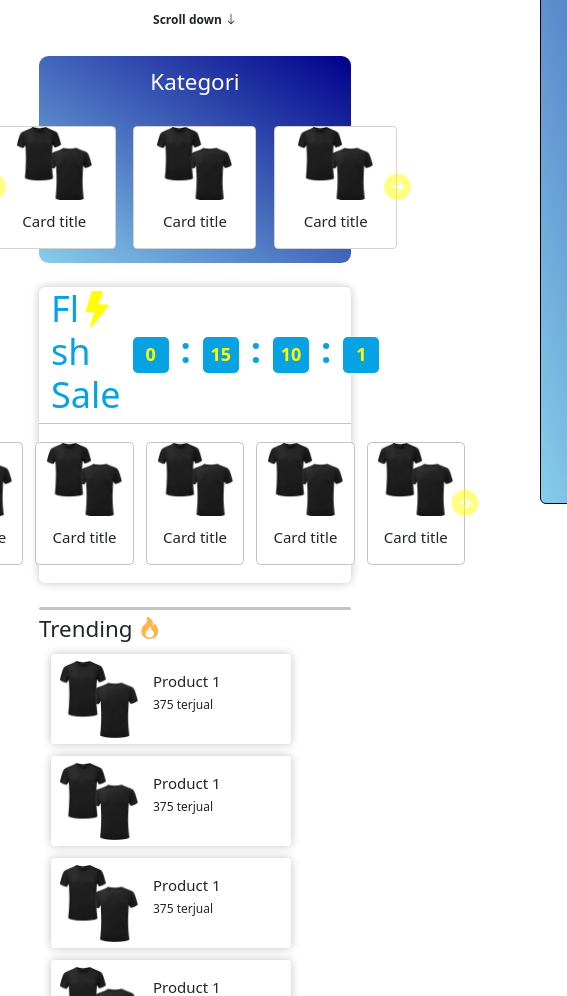
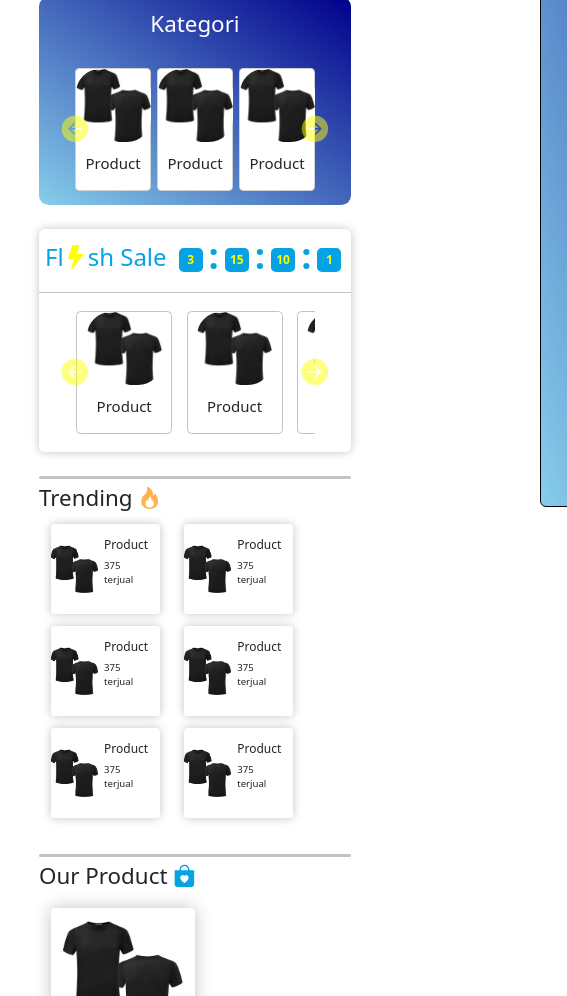
Before and after one commit to kyzn-15/KevinStore, a plain HTML site: page index.html in a window 390 px wide. Shown: the part 417-1413 px from the top of the page, 567 px wide, since content can reach past the window. Drawn offline with nearby package versions, Linux system fonts and the light colour scheme; a web font is replaced by a local one.

Commit message:
third commit

```diff
--- a/index.html
+++ b/index.html
@@ -21,7 +21,7 @@
     <!-- Navbar start -->
     <div class="navbar-container fixed-top">
       <div class="social-media" id="elementToHide">
-        <h5>Follow us on social media to get the latest update of our product ! </h5>
+        <a href="#">Follow us on social media to get the latest update of our product ! </a>
         <button id="closeButton"><i class="bi bi-x"></i></button>
       </div>
 
@@ -97,7 +97,7 @@
 
                     </div>
                     <div class="card-body">
-                      <h5 class="card-title">Card title</h5>
+                      <h5 class="card-title">Product</h5>
                     </div>
                   </div>
                   <div class="card" style="width: 18rem;">
@@ -105,7 +105,7 @@
 
                     </div>
                     <div class="card-body">
-                      <h5 class="card-title">Card title</h5>
+                      <h5 class="card-title">Product</h5>
                     </div>
                   </div>
                   <div class="card" style="width: 18rem;">
@@ -113,7 +113,7 @@
 
                     </div>
                     <div class="card-body">
-                      <h5 class="card-title">Card title</h5>
+                      <h5 class="card-title">Product</h5>
                     </div>
                   </div>
                 </div>
@@ -125,7 +125,7 @@
 
                     </div>
                     <div class="card-body">
-                      <h5 class="card-title">Card title</h5>
+                      <h5 class="card-title">Product</h5>
                     </div>
                   </div>
                   <div class="card" style="width: 18rem;">
@@ -133,7 +133,7 @@
 
                     </div>
                     <div class="card-body">
-                      <h5 class="card-title">Card title</h5>
+                      <h5 class="card-title">Product</h5>
                     </div>
                   </div>
                   <div class="card" style="width: 18rem;">
@@ -141,7 +141,7 @@
 
                     </div>
                     <div class="card-body">
-                      <h5 class="card-title">Card title</h5>
+                      <h5 class="card-title">Product</h5>
                     </div>
                   </div>
                 </div>
@@ -153,7 +153,7 @@
 
                     </div>
                     <div class="card-body">
-                      <h5 class="card-title">Card title</h5>
+                      <h5 class="card-title">Product</h5>
                     </div>
                   </div>
                   <div class="card" style="width: 18rem;">
@@ -161,7 +161,7 @@
 
                     </div>
                     <div class="card-body">
-                      <h5 class="card-title">Card title</h5>
+                      <h5 class="card-title">Product</h5>
                     </div>
                   </div>
                   <div class="card" style="width: 18rem;">
@@ -169,7 +169,7 @@
 
                     </div>
                     <div class="card-body">
-                      <h5 class="card-title">Card title</h5>
+                      <h5 class="card-title">Product</h5>
                     </div>
                   </div>
                 </div>
@@ -235,7 +235,7 @@
 
                     </div>
                     <div class="card-body">
-                      <h5 class="card-title">Card title</h5>
+                      <h5 class="card-title">Product</h5>
                     </div>
                   </div>
                   <div class="card" style="width: 18rem;">
@@ -243,7 +243,7 @@
 
                     </div>
                     <div class="card-body">
-                      <h5 class="card-title">Card title</h5>
+                      <h5 class="card-title">Product</h5>
                     </div>
                   </div>
                   <div class="card" style="width: 18rem;">
@@ -251,7 +251,7 @@
 
                     </div>
                     <div class="card-body">
-                      <h5 class="card-title">Card title</h5>
+                      <h5 class="card-title">Product</h5>
                     </div>
                   </div>
                   <div class="card" style="width: 18rem;">
@@ -259,7 +259,7 @@
 
                     </div>
                     <div class="card-body">
-                      <h5 class="card-title">Card title</h5>
+                      <h5 class="card-title">Product</h5>
                     </div>
                   </div>
                   <div class="card" style="width: 18rem;">
@@ -267,7 +267,7 @@
 
                     </div>
                     <div class="card-body">
-                      <h5 class="card-title">Card title</h5>
+                      <h5 class="card-title">Product</h5>
                     </div>
                   </div>
                 </div>
@@ -279,7 +279,7 @@
 
                     </div>
                     <div class="card-body">
-                      <h5 class="card-title">Card title</h5>
+                      <h5 class="card-title">Product</h5>
                     </div>
                   </div>
                   <div class="card" style="width: 18rem;">
@@ -287,7 +287,7 @@
 
                     </div>
                     <div class="card-body">
-                      <h5 class="card-title">Card title</h5>
+                      <h5 class="card-title">Product</h5>
                     </div>
                   </div>
                   <div class="card" style="width: 18rem;">
@@ -295,7 +295,7 @@
 
                     </div>
                     <div class="card-body">
-                      <h5 class="card-title">Card title</h5>
+                      <h5 class="card-title">Product</h5>
                     </div>
                   </div>
                   <div class="card" style="width: 18rem;">
@@ -303,7 +303,7 @@
 
                     </div>
                     <div class="card-body">
-                      <h5 class="card-title">Card title</h5>
+                      <h5 class="card-title">Product</h5>
                     </div>
                   </div>
                   <div class="card" style="width: 18rem;">
@@ -311,7 +311,7 @@
 
                     </div>
                     <div class="card-body">
-                      <h5 class="card-title">Card title</h5>
+                      <h5 class="card-title">Product</h5>
                     </div>
                   </div>
                 </div>
@@ -323,7 +323,7 @@
 
                     </div>
                     <div class="card-body">
-                      <h5 class="card-title">Card title</h5>
+                      <h5 class="card-title">Product</h5>
                     </div>
                   </div>
                   <div class="card" style="width: 18rem;">
@@ -331,7 +331,7 @@
 
                     </div>
                     <div class="card-body">
-                      <h5 class="card-title">Card title</h5>
+                      <h5 class="card-title">Product</h5>
                     </div>
                   </div>
                   <div class="card" style="width: 18rem;">
@@ -339,7 +339,7 @@
 
                     </div>
                     <div class="card-body">
-                      <h5 class="card-title">Card title</h5>
+                      <h5 class="card-title">Product</h5>
                     </div>
                   </div>
                   <div class="card" style="width: 18rem;">
@@ -347,7 +347,7 @@
 
                     </div>
                     <div class="card-body">
-                      <h5 class="card-title">Card title</h5>
+                      <h5 class="card-title">Product</h5>
                     </div>
                   </div>
                   <div class="card" style="width: 18rem;">
@@ -355,7 +355,7 @@
 
                     </div>
                     <div class="card-body">
-                      <h5 class="card-title">Card title</h5>
+                      <h5 class="card-title">Product</h5>
                     </div>
                   </div>
                 </div>
@@ -389,7 +389,7 @@
 
           </div>
           <div class="description">
-            <h5>Product 1</h5>
+            <h5>Product</h5>
             <p>375 terjual</p>
           </div>
         </div>
@@ -398,7 +398,7 @@
 
           </div>
           <div class="description">
-            <h5>Product 1</h5>
+            <h5>Product</h5>
             <p>375 terjual</p>
           </div>
         </div>
@@ -407,7 +407,7 @@
 
           </div>
           <div class="description">
-            <h5>Product 1</h5>
+            <h5>Product</h5>
             <p>375 terjual</p>
           </div>
         </div>
@@ -416,7 +416,7 @@
 
           </div>
           <div class="description">
-            <h5>Product 1</h5>
+            <h5>Product</h5>
             <p>375 terjual</p>
           </div>
         </div>
@@ -425,7 +425,7 @@
 
           </div>
           <div class="description">
-            <h5>Product 1</h5>
+            <h5>Product</h5>
             <p>375 terjual</p>
           </div>
         </div>
@@ -434,7 +434,7 @@
 
           </div>
           <div class="description" id="products">
-            <h5>Product 1</h5>
+            <h5>Product</h5>
             <p>375 terjual</p>
           </div>
         </div>
@@ -587,7 +587,7 @@
           <h4 class="footer-heading">Ikuti Kami</h4>
           <div class="footer-3-container">
             <div class="sosmed-footer">
-              <a href="#"><i class="bi bi-instagram"></i></a>
+              <a href="https:/instagram.com/kevinwlbrtj" target="_blank"><i class="bi bi-instagram"></i></a>
             </div>
             <div class="sosmed-footer">
               <a href="#"><i class="bi bi-facebook"></i></a>
@@ -626,7 +626,7 @@
             elementToHide.style.display = 'none';
         });
 
-        var countDownDate = new Date("Nov 17,2023 07:30:00");
+        var countDownDate = new Date("Nov 20,2023 07:30:00");
         var x = setInterval(function(){
         var now = new Date().getTime();
         var countdown = countDownDate - now;
--- a/product.css
+++ b/product.css
@@ -86,6 +86,10 @@ button.product-button {
     border-radius: 0.2rem;
 }
 
+button.product-button:hover {
+    background-color: var(--hover);
+}
+
 button.product-button a {
     text-decoration: none;
     color: white;
--- a/style.css
+++ b/style.css
@@ -39,8 +39,12 @@
     color: white;
   }
 
-  .social-media h5 {
+  .social-media a {
     font-size: 1rem;
+    text-decoration: none;
+    color: white;
+    font-weight: 600;
+    margin-bottom: 0.2rem;
   }
 
   button#closeButton{
@@ -67,7 +71,7 @@
     /* top: 0; */
     left: 0;
     right: 0;
-    z-index: 9999;
+    /* z-index: 9999; */
   }
 
   .navbarv-nav {
@@ -749,9 +753,209 @@
     input#seacrh {
       width: 25rem;
     }
+
+    .slide, .carousel-item img{
+      margin-top: 5rem;
+      max-width: 80vw;
+      max-height: 25rem;
+      display: flex;
+      flex-direction: column;
+      align-items: center;
+    }
+
+    div.kategori-container .carousel {
+      margin: 0px auto;
+      margin-top: 2rem;
+      max-width: 20.5rem;
+    }
+
+    /* div.kategori-container .carousel-inner{
+      max-width: 20rem;
+    } */
+
+    div.kategori-container .carousel .carousel-item .card-wrap{
+      display: flex;
+      justify-content: center;
+      gap: 0.5rem;
+      width: 20rem;
+    }
+
+    div.kategori-container .carousel .carousel-item .card{
+      --size: 8rem;
+      max-width: var(--size);
+      max-height: calc(--size + 2rem);
+      /* margin-right: 0.2rem; */
+      /* background-color: salmon; */
+    }
+
+    div.card-image{
+      width: 6rem;
+      border-radius: 2rem;
+      height: 10.25rem;
+    }
+
+    .time-wrapper {
+      display: flex;
+      align-items: center;
+      justify-content: center;
+    }
+
+    div.time {
+      color: var(--primary);
+      font-size: 3rem;
+      font-weight: 700;
+      display: flex;
+      align-items: center;
+      gap: 0.5rem;
+      margin-left: 1rem;
+
   }
 
-  /* Mobile Phone */
-  @media (max-width: 450px) {
+    div.titik {
+      color: var(--primary);
+      padding-bottom: 0.8rem;
+    }
 
+    .time-container {
+      background-color: var(--primary);
+      border-radius: 0.4rem;
+      width: 2rem;
+      height: 2rem;
+      display: flex;
+      font-size: 1rem;
+      justify-content: center;
+      align-items: center;
   }
+
+  section.sales div.top h1 {
+    margin-left: 0.5rem;
+    font-size: 2rem;
+    color: var(--primary);
+  }
+
+  section.sales div.top span {
+    color: yellow;
+  }
+
+  section.sales div.bottom{
+    /* background-color: green; */
+    display: flex;
+    justify-content: center;
+    align-items: center;
+    padding-bottom: 1.5rem;
+    border-radius: 0.5rem;
+  }
+
+  section.sales div.bottom .carousel .carousel-inner{
+    display: flex;
+    margin: 0px auto;
+    max-width: 20rem;
+  }
+
+  section.sales div.bottom .carousel .carousel-item .card-wrap{
+    display: flex;
+    justify-content: center;
+    gap: 1rem;
+    width: 45rem;
+  }
+
+
+  section.sales div.bottom .carousel.slide {
+    margin: 0px;
+    margin-top: 1.5rem;
+    /* margin: 0px auto; */
+    /* max-width: 35rem; */
+    display: flex;
+    justify-content: center;
+    align-items: center;
+  }
+  section.sales div.bottom .carousel .carousel-item .card{
+    margin: 0px auto;
+    display: flex;
+    justify-content: center;
+    align-items: center;
+    max-width: 8rem;
+    max-height: 10.25rem;
+    border: 1px var(--shadow) solid;
+    /* box-shadow: 0px 0px 4px var(--shadow); */
+    /* background-color: salmon; */
+  }
+
+  div.card-body {
+    display: flex;
+    align-items: center;
+  }
+
+  div.card-image{
+    background-image: url(img/baju.jpeg);
+    background-size: cover;
+    background-position: center;
+    width: 6.25rem;
+    height: 6.25rem;
+  }
+
+
+  section.sales div.bottom .carousel .carousel-inner{
+    width: 60rem;
+    display: flex;
+    margin: 0px auto;
+  }
+
+
+  div.trending-card {
+    margin: 0px auto;
+    display: flex;
+    align-items: center;
+    /* background-color: salmon; */
+    box-shadow: 0px 0px 10px var(--shadow);
+    width: 9.1rem;
+    padding-right: 1rem;
+    height: 7.5rem;
+    margin-top: 1rem;
+    margin: 0px 1rem;
+    margin-bottom: 1rem;
+    border-radius: 0.3rem;
+  }
+
+  .trend-product {
+    background-image: url(img/baju.jpeg);
+    background-color: white;
+    width: 7rem;
+    height: 6.5rem;
+    background-size: 4rem;
+    background-repeat: no-repeat;
+    background-position: center;
+    margin-right: 0.5rem;
+  }
+
+  div.trending-card div.description h5 {
+    font-size: 1rem;
+  }
+
+  div.trending-card div.description p {
+    font-size: 0.8rem;
+  }
+
+  footer {
+    flex-direction: column-reverse;
+  }
+
+  div.footer-3-container {
+    flex-direction: column;
+  }
+
+
+  .logo{
+    height: 14rem;
+    width: 15rem;
+    /* background-color: gray; */
+    background-image: url(img/logo.png);
+    background-position: center;
+    background-size: cover;
+  }
+}
+
+/* Mobile Phone */
+@media (max-width: 450px) {
+
+}
```
